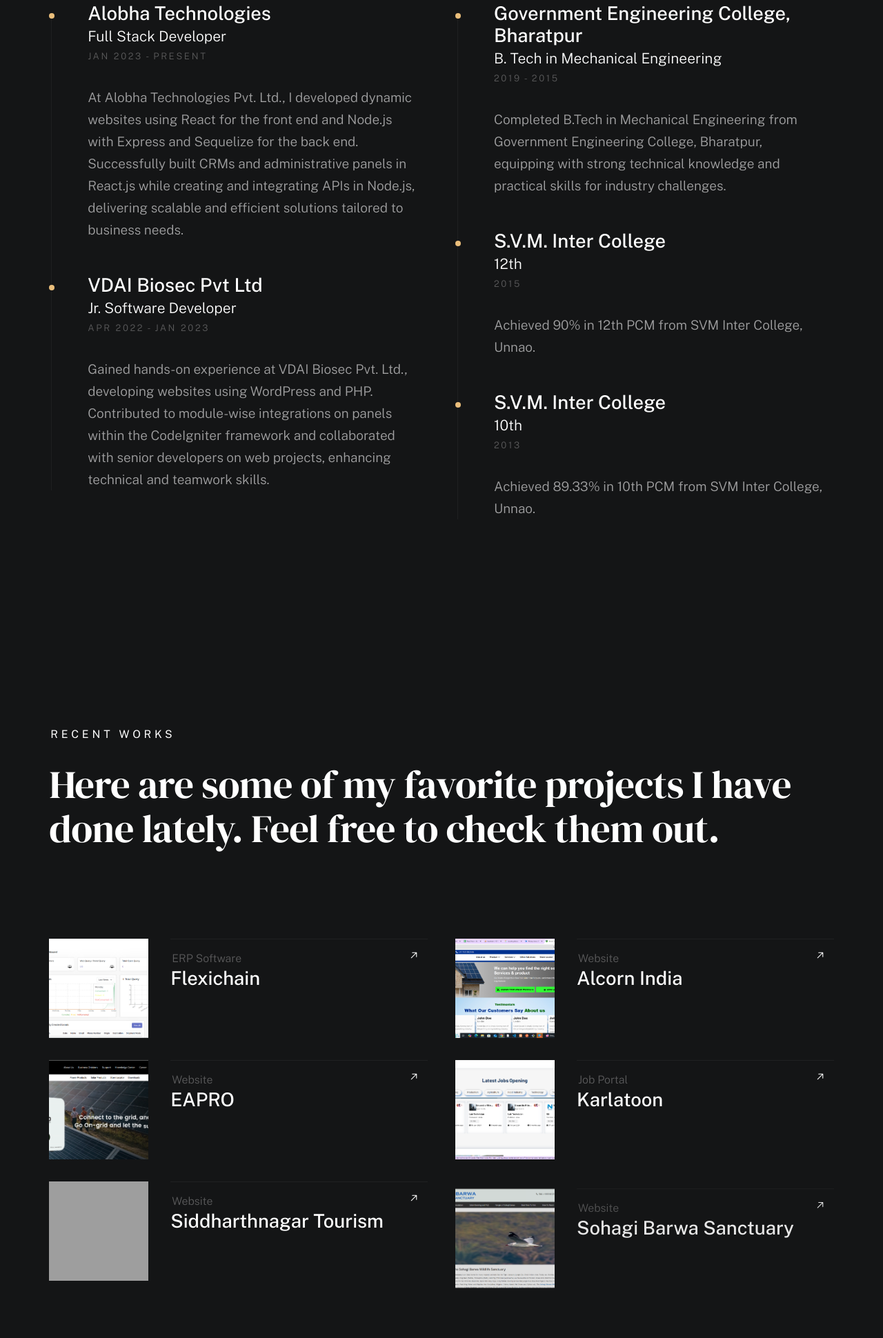
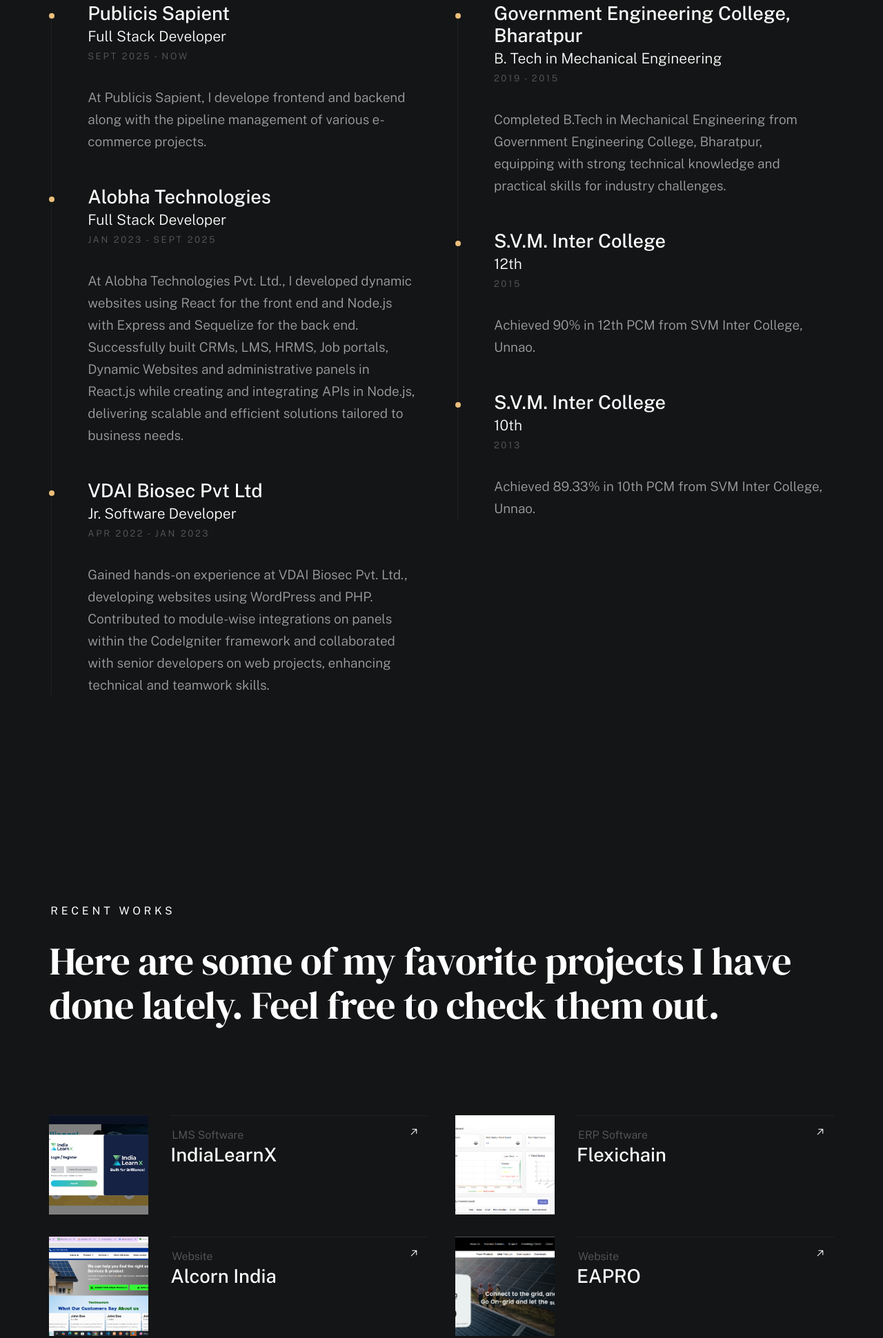
Before and after one commit to Kaustubh-trivedi/kaustubh-trivedi.github.io, a plain HTML site: page index.html in a window 1280 px wide. Shown: the part 2419-4359 px from the top of the page at 69% size. Drawn offline with nearby package versions, Linux system fonts and the light colour scheme; grey boxes are pictures that could not be loaded; a web font is replaced by a local one.

Commit message:
added new project -LMS

```diff
--- a/index.html
+++ b/index.html
@@ -149,7 +149,8 @@
                                 responsive interfaces or robust server-side solutions, I thrive on turning ideas into
                                 impactful digital products.
                             </p>
-                            <a href="./Resume/01_25_Kaustubh_Trivedi.pdf" class="btn btn--medium u-fullwidth" data-animate-el>Download CV</a>
+                            <a href="./Resume/01_25_Kaustubh_Trivedi.pdf" class="btn btn--medium u-fullwidth"
+                                data-animate-el>Download CV</a>
 
                         </div>
                     </div>
@@ -187,12 +188,30 @@
                             <div class="timeline__block">
                                 <div class="timeline__bullet"></div>
                                 <div class="timeline__header">
+                                    <h4 class="timeline__title">Publicis Sapient</h3>
+                                        <h5 class="timeline__meta">Full Stack Developer</h5>
+                                        <p class="timeline__timeframe">Sept 2025 - Now</p>
+                                </div>
+                                <div class="timeline__desc">
+                                    <p>At Publicis Sapient, I develope frontend and backend along with the pipeline
+                                        management of various e- commerce projects.</p>
+                                </div>
+                            </div>
+
+                            <div class="timeline__block">
+                                <div class="timeline__bullet"></div>
+                                <div class="timeline__header">
                                     <h4 class="timeline__title">Alobha Technologies</h3>
                                         <h5 class="timeline__meta">Full Stack Developer</h5>
-                                        <p class="timeline__timeframe">Jan 2023 - Present</p>
+                                        <p class="timeline__timeframe">Jan 2023 - Sept 2025</p>
                                 </div>
                                 <div class="timeline__desc">
-                                    <p>At Alobha Technologies Pvt. Ltd., I developed dynamic websites using React for the front end and Node.js with Express and Sequelize for the back end. Successfully built CRMs and administrative panels in React.js while creating and integrating APIs in Node.js, delivering scalable and efficient solutions tailored to business needs.</p>
+                                    <p>At Alobha Technologies Pvt. Ltd., I developed dynamic websites using React for
+                                        the front end and Node.js with Express and Sequelize for the back end.
+                                        Successfully built CRMs, LMS, HRMS, Job portals, Dynamic Websites and
+                                        administrative panels in React.js while creating and integrating APIs in
+                                        Node.js, delivering scalable and efficient solutions tailored to business needs.
+                                    </p>
                                 </div>
                             </div>
 
@@ -204,7 +223,10 @@
                                     <p class="timeline__timeframe">Apr 2022 - Jan 2023</p>
                                 </div>
                                 <div class="timeline__desc">
-                                    <p>Gained hands-on experience at VDAI Biosec Pvt. Ltd., developing websites using WordPress and PHP. Contributed to module-wise integrations on panels within the CodeIgniter framework and collaborated with senior developers on web projects, enhancing technical and teamwork skills.</p>
+                                    <p>Gained hands-on experience at VDAI Biosec Pvt. Ltd., developing websites using
+                                        WordPress and PHP. Contributed to module-wise integrations on panels within the
+                                        CodeIgniter framework and collaborated with senior developers on web projects,
+                                        enhancing technical and teamwork skills.</p>
                                 </div>
                             </div>
 
@@ -228,7 +250,9 @@
                                         <p class="timeline__timeframe">2019 - 2015</p>
                                 </div>
                                 <div class="timeline__desc">
-                                    <p>Completed B.Tech in Mechanical Engineering from Government Engineering College, Bharatpur, equipping with strong technical knowledge and practical skills for industry challenges.</p>
+                                    <p>Completed B.Tech in Mechanical Engineering from Government Engineering College,
+                                        Bharatpur, equipping with strong technical knowledge and practical skills for
+                                        industry challenges.</p>
                                 </div>
                             </div>
 
@@ -284,6 +308,32 @@
 
                         <ul class="folio-list row block-lg-one-half block-stack-on-1000">
 
+                            <li class="folio-list__item column" data-animate-el>
+                                <a class="folio-list__item-link" href="#modal-07">
+                                    <div class="folio-list__item-pic">
+                                        <img src="images/portfolio/gallery/IndiaIearnx.png"
+                                            srcset="images/portfolio/gallery/IndiaIearnx.png 1x, images/portfolio/gallery/IndiaIearnx.png 2x"
+                                            alt="">
+                                    </div>
+
+                                    <div class="folio-list__item-text">
+                                        <div class="folio-list__item-cat">
+                                            LMS Software
+                                        </div>
+                                        <div class="folio-list__item-title">
+                                            IndiaLearnX
+                                        </div>
+                                    </div>
+                                </a>
+                                <a class="folio-list__proj-link" href="#" title="project link">
+                                    <svg width="15" height="15" viewBox="0 0 15 15" fill="none"
+                                        xmlns="http://www.w3.org/2000/svg">
+                                        <path
+                                            d="M8.14645 3.14645C8.34171 2.95118 8.65829 2.95118 8.85355 3.14645L12.8536 7.14645C13.0488 7.34171 13.0488 7.65829 12.8536 7.85355L8.85355 11.8536C8.65829 12.0488 8.34171 12.0488 8.14645 11.8536C7.95118 11.6583 7.95118 11.3417 8.14645 11.1464L11.2929 8H2.5C2.22386 8 2 7.77614 2 7.5C2 7.22386 2.22386 7 2.5 7H11.2929L8.14645 3.85355C7.95118 3.65829 7.95118 3.34171 8.14645 3.14645Z"
+                                            fill="currentColor" fill-rule="evenodd" clip-rule="evenodd"></path>
+                                    </svg>
+                                </a>
+                            </li> <!--end folio-list__item -->
                             <li class="folio-list__item column" data-animate-el>
                                 <a class="folio-list__item-link" href="#modal-01">
                                     <div class="folio-list__item-pic">
@@ -453,6 +503,26 @@
 
                     <!-- Modal Templates Popup
                     -------------------------------------------- -->
+                    <div id="modal-07" hidden>
+                        <div class="modal-popup">
+                            <img src="images/portfolio/gallery/IndiaIearnx.png" alt="">
+                            <div class="modal-popup__desc">
+                                <h5>IndiaLearnx</h5>
+                                <p>
+                                    An LMS platform focused on delivering technology-driven education using H5P
+                                    services. Indialearnx stands out as one of the best platforms where students gain
+                                    knowledge through real-world scenarios, interactive videos, and quizzes immediately
+                                    after each topic. The platform also calculates attention and engagement levels for
+                                    every topic and provides parental access to monitor a child’s learning journey.
+                                </p>
+                                <ul class="modal-popup__cat">
+                                    <li>LMS Software</li>
+                                </ul>
+                            </div>
+
+                            <a href="https://indialearnx.com" class="modal-popup__details">Project link</a>
+                        </div>
+                    </div> <!-- end modal -->
                     <div id="modal-01" hidden>
                         <div class="modal-popup">
                             <img src="images/portfolio/gallery/Flexichain.png" alt="">
@@ -546,7 +616,8 @@
                                 </ul>
                             </div>
 
-                            <a href="https://vdsai.com/siddharthnagartourism/siddharthnagartourism/en.php" class="modal-popup__details">Project link</a>
+                            <a href="https://vdsai.com/siddharthnagartourism/siddharthnagartourism/en.php"
+                                class="modal-popup__details">Project link</a>
                         </div>
                     </div> <!-- end modal -->
 
@@ -555,7 +626,11 @@
                             <img src="images/portfolio/gallery/Sohagibarwa.png" alt="">
                             <div class="modal-popup__desc">
                                 <h5>Sohagi Barwa Sanctuary</h5>
-                                <p>The Sohagi Barwa Wildlife Sanctuary website, developed in PHP, is a dedicated platform to promote eco-tourism and the rich biodiversity of the sanctuary. It provides visitors with detailed information about the sanctuary's flora, fauna, and natural landscapes, along with guides for planning treks, safaris, and nature exploration, fostering a deeper connection with wildlife and conservation.</p>
+                                <p>The Sohagi Barwa Wildlife Sanctuary website, developed in PHP, is a dedicated
+                                    platform to promote eco-tourism and the rich biodiversity of the sanctuary. It
+                                    provides visitors with detailed information about the sanctuary's flora, fauna, and
+                                    natural landscapes, along with guides for planning treks, safaris, and nature
+                                    exploration, fostering a deeper connection with wildlife and conservation.</p>
                                 <ul class="modal-popup__cat">
                                     <li>Website</li>
                                 </ul>
```
Also changed, not shown: images/indialearnx.png (added), images/portfolio/gallery/IndiaIearnx.png (added).
